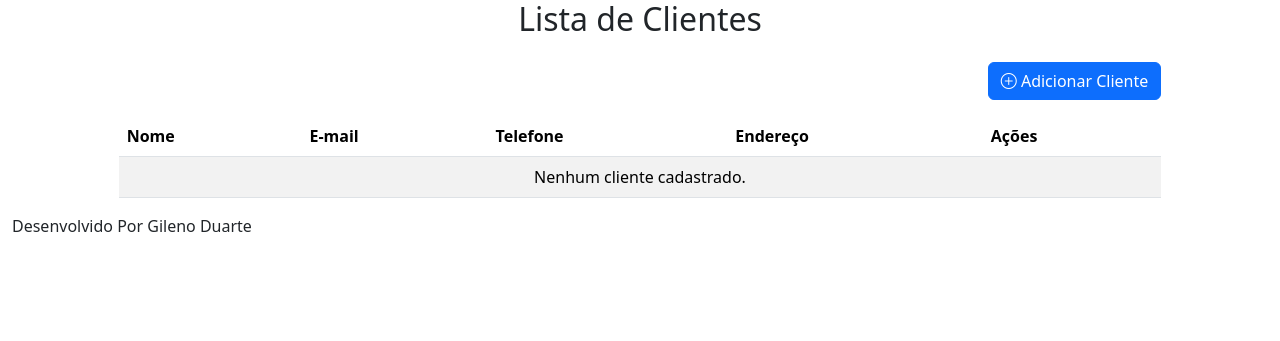
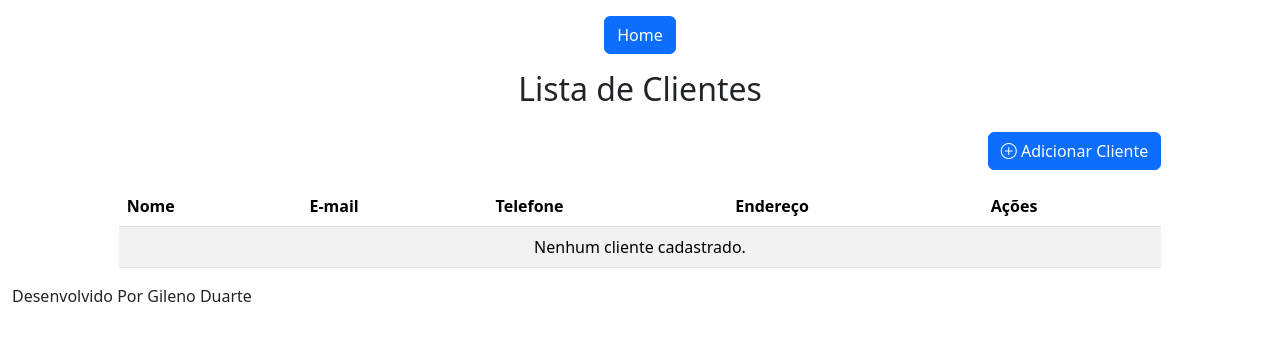
Before and after one commit to Gileno29/orderManager, a Django app: page /list-clientes/ in a window 1280 px wide. Shown: the top 341 px of the page. Run offline with Django 5.2, Linux system fonts and the light colour scheme; data that the repository does not hold is empty.

Commit message:
feat: adicionando botao de retorno para home

```diff
--- a/ordermanager/app/templates/model-page.html
+++ b/ordermanager/app/templates/model-page.html
@@ -10,6 +10,9 @@
 
               <div class="container-fluid">
                 <div class="row">
+                      <div class="col-md-12 text-center my-3">
+                        <a href="/" class="btn btn-primary">Home</a>
+                     </div>
                   <div class="col-md-12">
                     {% block content %} {% endblock %}
                   </div>
```
